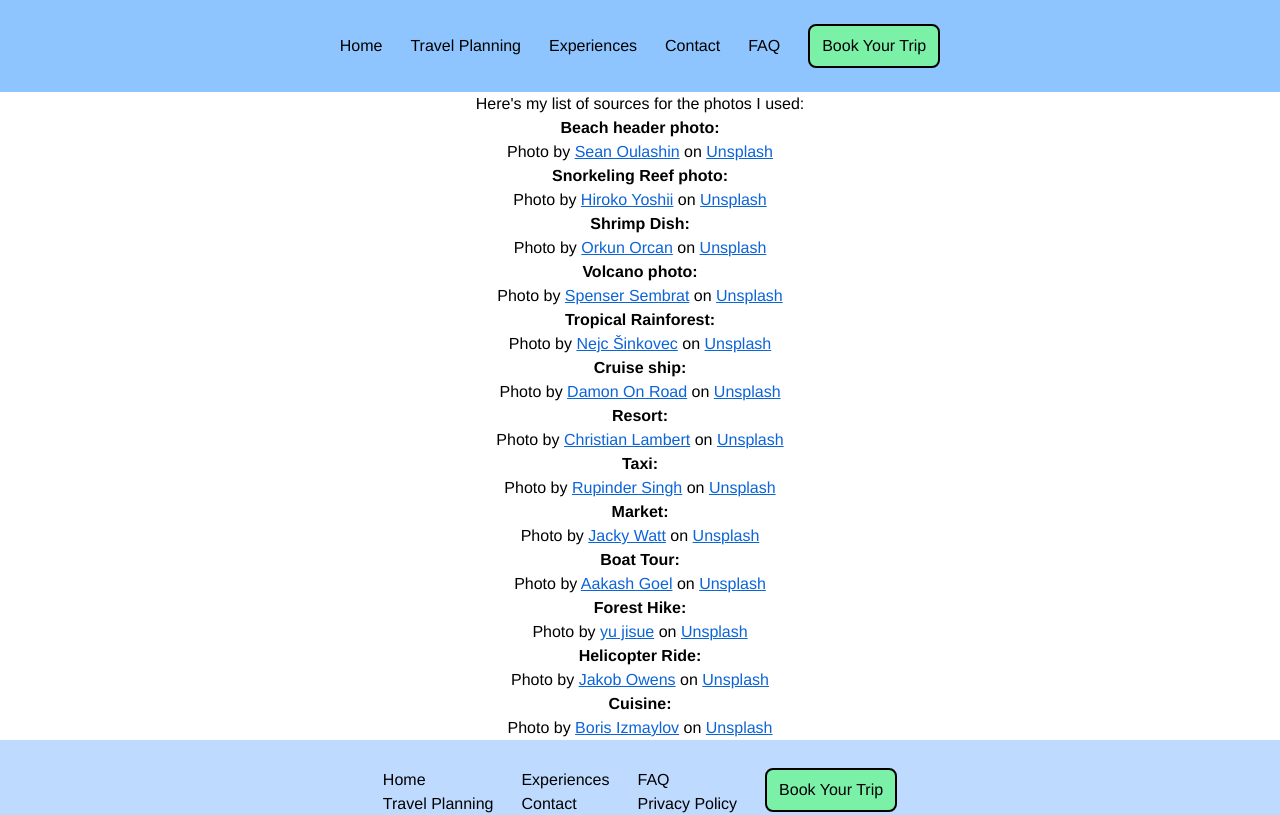
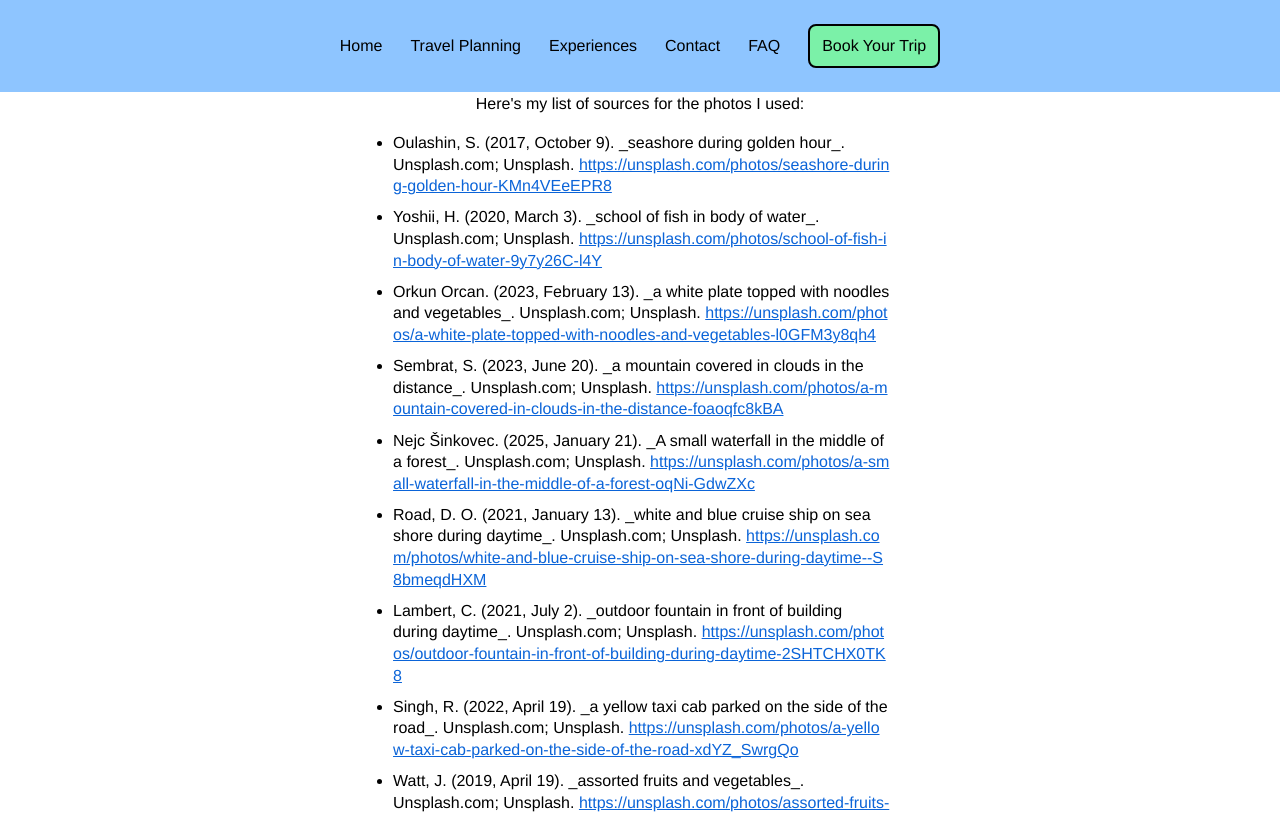
Before and after one commit to ks9927/ux-class-tahini, a React (Vite) app in the folder ux-class/: page /sources in a window 1280 px wide. Shown: the top 815 px of the page. Built offline with nearby package versions, Linux system fonts and the light colour scheme.

Commit message:
redid sources and made them APA

```diff
--- a/ux-class/src/Pages/Sources.css
+++ b/ux-class/src/Pages/Sources.css
@@ -13,3 +13,21 @@
   color: #084aba;
   text-decoration: underline;
 }
+
+.sources-list {
+  list-style: disc; /* show bullets */
+  padding-left: 1.25rem; /* space for bullets */
+  margin: 1rem auto; /* small top/bottom margin and center the list */
+  text-align: left; /* keep list items left-aligned for readability */
+  max-width: 60ch; /* constrain line length for readability */
+  padding-right: 1rem;
+}
+
+.sources-list li {
+  margin: 0.6rem 0; /* increased top and bottom margin between items */
+  line-height: 1.35;
+}
+
+.sources-list li .sources-link {
+  word-break: break-all; /* prevent long URLs from overflowing */
+}
--- a/ux-class/src/Pages/Sources.jsx
+++ b/ux-class/src/Pages/Sources.jsx
@@ -4,44 +4,35 @@
     return(
         <div className="text-center">
             <h2>Here's my list of sources for the photos I used:</h2>
-            <p><strong>Beach header photo:</strong></p>
-            <p>Photo by <a className="sources-link" href="https://unsplash.com/@oulashin?utm_content=creditCopyText&utm_medium=referral&utm_source=unsplash" target="_blank" rel="noopener noreferrer">Sean Oulashin</a> on <a className="sources-link" href="https://unsplash.com/photos/seashore-during-golden-hour-KMn4VEeEPR8?utm_content=creditCopyText&utm_medium=referral&utm_source=unsplash" target="_blank" rel="noopener noreferrer">Unsplash</a></p>
+            <ul className="sources-list">
+                <li>Oulashin, S. (2017, October 9). _seashore during golden hour_. Unsplash.com; Unsplash. <a className="sources-link" href="https://unsplash.com/photos/seashore-during-golden-hour-KMn4VEeEPR8?utm_content=creditCopyText&utm_medium=referral&utm_source=unsplash" target="_blank" rel="noopener noreferrer">https://unsplash.com/photos/seashore-during-golden-hour-KMn4VEeEPR8</a></li>
 
-            <p><strong>Snorkeling Reef photo:</strong></p>
-            <p>Photo by <a className="sources-link" href="https://unsplash.com/@hiro0718?utm_content=creditCopyText&utm_medium=referral&utm_source=unsplash" target="_blank" rel="noopener noreferrer">Hiroko Yoshii</a> on <a className="sources-link" href="https://unsplash.com/photos/school-of-fish-in-body-of-water-9y7y26C-l4Y?utm_content=creditCopyText&utm_medium=referral&utm_source=unsplash" target="_blank" rel="noopener noreferrer">Unsplash</a></p>
+                <li>Yoshii, H. (2020, March 3). _school of fish in body of water_. Unsplash.com; Unsplash. <a className="sources-link" href="https://unsplash.com/photos/school-of-fish-in-body-of-water-9y7y26C-l4Y?utm_content=creditCopyText&utm_medium=referral&utm_source=unsplash" target="_blank" rel="noopener noreferrer">https://unsplash.com/photos/school-of-fish-in-body-of-water-9y7y26C-l4Y</a></li>
 
-            <p><strong>Shrimp Dish:</strong></p>
-            <p>Photo by <a className="sources-link" href="https://unsplash.com/@orkunorcan?utm_content=creditCopyText&utm_medium=referral&utm_source=unsplash" target="_blank" rel="noopener noreferrer">Orkun Orcan</a> on <a className="sources-link" href="https://unsplash.com/photos/a-white-plate-topped-with-noodles-and-vegetables-l0GFM3y8qh4?utm_content=creditCopyText&utm_medium=referral&utm_source=unsplash" target="_blank" rel="noopener noreferrer">Unsplash</a></p>
+                <li>Orkun Orcan. (2023, February 13). _a white plate topped with noodles and vegetables_. Unsplash.com; Unsplash. <a className="sources-link" href="https://unsplash.com/photos/a-white-plate-topped-with-noodles-and-vegetables-l0GFM3y8qh4?utm_content=creditCopyText&utm_medium=referral&utm_source=unsplash" target="_blank" rel="noopener noreferrer">https://unsplash.com/photos/a-white-plate-topped-with-noodles-and-vegetables-l0GFM3y8qh4</a></li>
 
-            <p><strong>Volcano photo:</strong></p>
-            <p>Photo by <a className="sources-link" href="https://unsplash.com/@spensersembrat?utm_content=creditCopyText&utm_medium=referral&utm_source=unsplash" target="_blank" rel="noopener noreferrer">Spenser Sembrat</a> on <a className="sources-link" href="https://unsplash.com/photos/a-mountain-covered-in-clouds-in-the-distance-foaoqfc8kBA?utm_content=creditCopyText&utm_medium=referral&utm_source=unsplash" target="_blank" rel="noopener noreferrer">Unsplash</a></p>
+                <li>Sembrat, S. (2023, June 20). _a mountain covered in clouds in the distance_. Unsplash.com; Unsplash. <a className="sources-link" href="https://unsplash.com/photos/a-mountain-covered-in-clouds-in-the-distance-foaoqfc8kBA?utm_content=creditCopyText&utm_medium=referral&utm_source=unsplash" target="_blank" rel="noopener noreferrer">https://unsplash.com/photos/a-mountain-covered-in-clouds-in-the-distance-foaoqfc8kBA</a></li>
 
-            <p><strong>Tropical Rainforest:</strong></p>
-            <p>Photo by <a className="sources-link" href="https://unsplash.com/@ierihetsu?utm_content=creditCopyText&utm_medium=referral&utm_source=unsplash" target="_blank" rel="noopener noreferrer">Nejc Šinkovec</a> on <a className="sources-link" href="https://unsplash.com/photos/a-small-waterfall-in-the-middle-of-a-forest-oqNi-GdwZXc?utm_content=creditCopyText&utm_medium=referral&utm_source=unsplash" target="_blank" rel="noopener noreferrer">Unsplash</a></p>
+                <li>Nejc Šinkovec. (2025, January 21). _A small waterfall in the middle of a forest_. Unsplash.com; Unsplash. <a className="sources-link" href="https://unsplash.com/photos/a-small-waterfall-in-the-middle-of-a-forest-oqNi-GdwZXc?utm_content=creditCopyText&utm_medium=referral&utm_source=unsplash" target="_blank" rel="noopener noreferrer">https://unsplash.com/photos/a-small-waterfall-in-the-middle-of-a-forest-oqNi-GdwZXc</a></li>
 
-            <p><strong>Cruise ship:</strong></p>
-            <p>Photo by <a className="sources-link" href="https://unsplash.com/@damononroad?utm_content=creditCopyText&utm_medium=referral&utm_source=unsplash" target="_blank" rel="noopener noreferrer">Damon On Road</a> on <a className="sources-link" href="https://unsplash.com/photos/white-and-blue-cruise-ship-on-sea-shore-during-daytime--S8bmeqdHXM?utm_content=creditCopyText&utm_medium=referral&utm_source=unsplash" target="_blank" rel="noopener noreferrer">Unsplash</a></p>
+                <li>Road, D. O. (2021, January 13). _white and blue cruise ship on sea shore during daytime_. Unsplash.com; Unsplash. <a className="sources-link" href="https://unsplash.com/photos/white-and-blue-cruise-ship-on-sea-shore-during-daytime--S8bmeqdHXM?utm_content=creditCopyText&utm_medium=referral&utm_source=unsplash" target="_blank" rel="noopener noreferrer">https://unsplash.com/photos/white-and-blue-cruise-ship-on-sea-shore-during-daytime--S8bmeqdHXM</a></li>
 
-            <p><strong>Resort:</strong></p>
-            <p>Photo by <a className="sources-link" href="https://unsplash.com/@_christianlambert?utm_content=creditCopyText&utm_medium=referral&utm_source=unsplash" target="_blank" rel="noopener noreferrer">Christian Lambert</a> on <a className="sources-link" href="https://unsplash.com/photos/outdoor-fountain-in-front-of-building-during-daytime-2SHTCHX0TK8?utm_content=creditCopyText&utm_medium=referral&utm_source=unsplash" target="_blank" rel="noopener noreferrer">Unsplash</a></p>
+                <li>Lambert, C. (2021, July 2). _outdoor fountain in front of building during daytime_. Unsplash.com; Unsplash. <a className="sources-link" href="https://unsplash.com/photos/outdoor-fountain-in-front-of-building-during-daytime-2SHTCHX0TK8?utm_content=creditCopyText&utm_medium=referral&utm_source=unsplash" target="_blank" rel="noopener noreferrer">https://unsplash.com/photos/outdoor-fountain-in-front-of-building-during-daytime-2SHTCHX0TK8</a></li>
 
-            <p><strong>Taxi:</strong></p>
-            <p>Photo by <a className="sources-link" href="https://unsplash.com/@singhrupinder?utm_content=creditCopyText&utm_medium=referral&utm_source=unsplash" target="_blank" rel="noopener noreferrer">Rupinder Singh</a> on <a className="sources-link" href="https://unsplash.com/photos/a-yellow-taxi-cab-parked-on-the-side-of-the-road-xdYZ_SwrgQo?utm_content=creditCopyText&utm_medium=referral&utm_source=unsplash" target="_blank" rel="noopener noreferrer">Unsplash</a></p>
+                <li>Singh, R. (2022, April 19). _a yellow taxi cab parked on the side of the road_. Unsplash.com; Unsplash. <a className="sources-link" href="https://unsplash.com/photos/a-yellow-taxi-cab-parked-on-the-side-of-the-road-xdYZ_SwrgQo?utm_content=creditCopyText&utm_medium=referral&utm_source=unsplash" target="_blank" rel="noopener noreferrer">https://unsplash.com/photos/a-yellow-taxi-cab-parked-on-the-side-of-the-road-xdYZ_SwrgQo</a></li>
 
-            <p><strong>Market:</strong></p>
-            <p>Photo by <a className="sources-link" href="https://unsplash.com/@jackywatt?utm_content=creditCopyText&utm_medium=referral&utm_source=unsplash" target="_blank" rel="noopener noreferrer">Jacky Watt</a> on <a className="sources-link" href="https://unsplash.com/photos/assorted-fruits-and-vegetables-phYUWMJr-_4?utm_content=creditCopyText&utm_medium=referral&utm_source=unsplash" target="_blank" rel="noopener noreferrer">Unsplash</a></p>
+                <li>Watt, J. (2019, April 19). _assorted fruits and vegetables_. Unsplash.com; Unsplash. <a className="sources-link" href="https://unsplash.com/photos/assorted-fruits-and-vegetables-phYUWMJr-_4?utm_content=creditCopyText&utm_medium=referral&utm_source=unsplash" target="_blank" rel="noopener noreferrer">https://unsplash.com/photos/assorted-fruits-and-vegetables-phYUWMJr-_4</a></li>
 
-            <p><strong>Boat Tour:</strong></p>
-            <p>Photo by <a className="sources-link" href="https://unsplash.com/@ohaakash?utm_content=creditCopyText&utm_medium=referral&utm_source=unsplash" target="_blank" rel="noopener noreferrer">Aakash Goel</a> on <a className="sources-link" href="https://unsplash.com/photos/a-small-boat-in-the-middle-of-the-ocean-JlGdebAmAe4?utm_content=creditCopyText&utm_medium=referral&utm_source=unsplash" target="_blank" rel="noopener noreferrer">Unsplash</a></p>
+                <li>Goel, A. (2024, November 2). _A small boat in the middle of the ocean_. Unsplash.com; Unsplash. <a className="sources-link" href="https://unsplash.com/photos/a-small-boat-in-the-middle-of-the-ocean-JlGdebAmAe4?utm_content=creditCopyText&utm_medium=referral&utm_source=unsplash" target="_blank" rel="noopener noreferrer">https://unsplash.com/photos/a-small-boat-in-the-middle-of-the-ocean-JlGdebAmAe4</a></li>
 
-            <p><strong>Forest Hike:</strong></p>
-            <p>Photo by <a className="sources-link" href="https://unsplash.com/@patty_yu7?utm_content=creditCopyText&utm_medium=referral&utm_source=unsplash" target="_blank" rel="noopener noreferrer">yu jisue</a> on <a className="sources-link" href="https://unsplash.com/photos/a-wooden-bridge-in-the-middle-of-a-forest-JZybR9mBLkg?utm_content=creditCopyText&utm_medium=referral&utm_source=unsplash" target="_blank" rel="noopener noreferrer">Unsplash</a></p>
+                <li>jisue, yu. (2022, November 29). _a wooden bridge in the middle of a forest_. Unsplash.com; Unsplash. <a className="sources-link" href="https://unsplash.com/photos/a-wooden-bridge-in-the-middle-of-a-forest-JZybR9mBLkg?utm_content=creditCopyText&utm_medium=referral&utm_source=unsplash" target="_blank" rel="noopener noreferrer">https://unsplash.com/photos/a-wooden-bridge-in-the-middle-of-a-forest-JZybR9mBLkg</a></li>
 
-            <p><strong>Helicopter Ride:</strong></p>
-            <p>Photo by <a className="sources-link" href="https://unsplash.com/@jakobowens1?utm_content=creditCopyText&utm_medium=referral&utm_source=unsplash" target="_blank" rel="noopener noreferrer">Jakob Owens</a> on <a className="sources-link" href="https://unsplash.com/photos/person-in-aircraft-and-looking-down-9v_xYRu_laY?utm_content=creditCopyText&utm_medium=referral&utm_source=unsplash" target="_blank" rel="noopener noreferrer">Unsplash</a></p>
+                <li>Owens, J. (2017, March 21). _person in aircraft and looking down_. Unsplash.com; Unsplash. <a className="sources-link" href="https://unsplash.com/photos/person-in-aircraft-and-looking-down-9v_xYRu_laY?utm_content=creditCopyText&utm_medium=referral&utm_source=unsplash" target="_blank" rel="noopener noreferrer">https://unsplash.com/photos/person-in-aircraft-and-looking-down-9v_xYRu_laY</a></li>
 
-            <p><strong>Cuisine:</strong></p>
-            <p>Photo by <a className="sources-link" href="https://unsplash.com/@borisizmaylov?utm_content=creditCopyText&utm_medium=referral&utm_source=unsplash" target="_blank" rel="noopener noreferrer">Boris Izmaylov</a> on <a className="sources-link" href="https://unsplash.com/photos/steaming-dumplings-are-being-served-with-tongs-ptUBOI5QouA?utm_content=creditCopyText&utm_medium=referral&utm_source=unsplash" target="_blank" rel="noopener noreferrer">Unsplash</a></p>
+                <li>Izmaylov, B. (2025, May 26). _Steaming dumplings are being served with tongs._ Unsplash.com; Unsplash. <a className="sources-link" href="https://unsplash.com/photos/steaming-dumplings-are-being-served-with-tongs-ptUBOI5QouA?utm_content=creditCopyText&utm_medium=referral&utm_source=unsplash" target="_blank" rel="noopener noreferrer">https://unsplash.com/photos/steaming-dumplings-are-being-served-with-tongs-ptUBOI5QouA</a></li>
+
+            </ul>
+
         </div>
     )
 }
```
